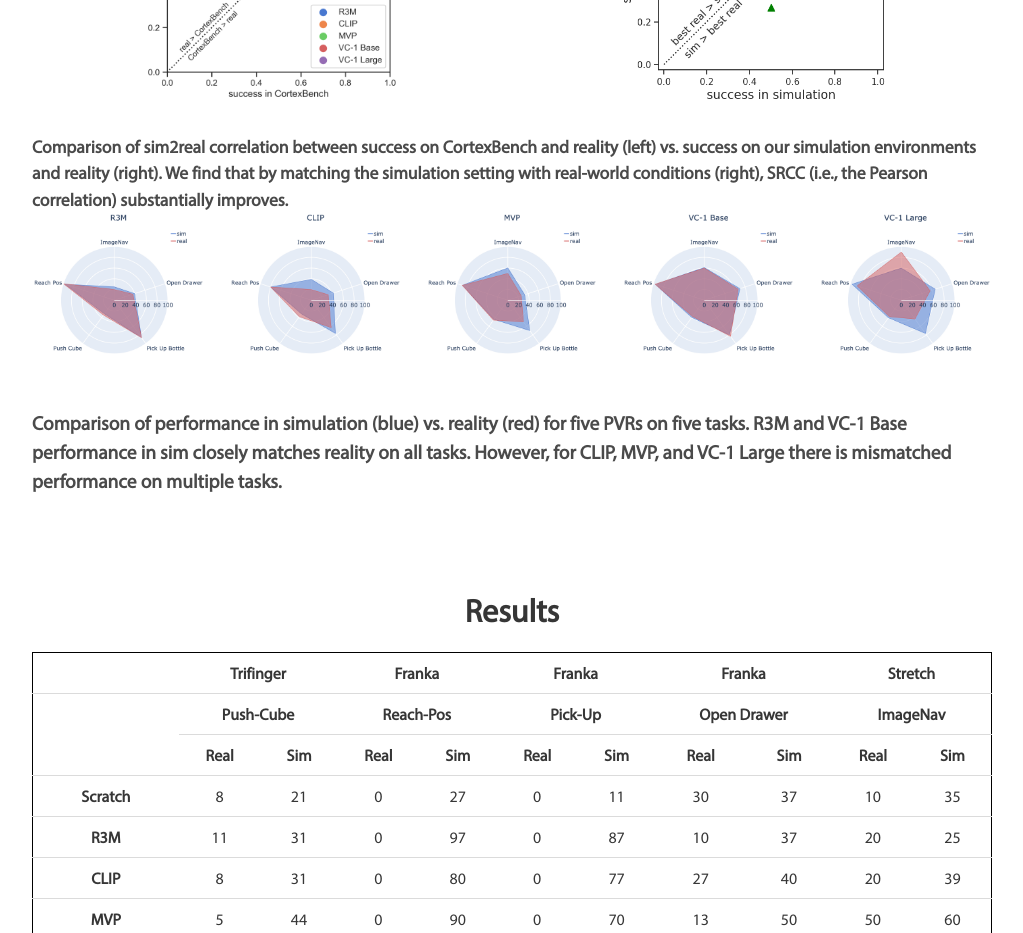
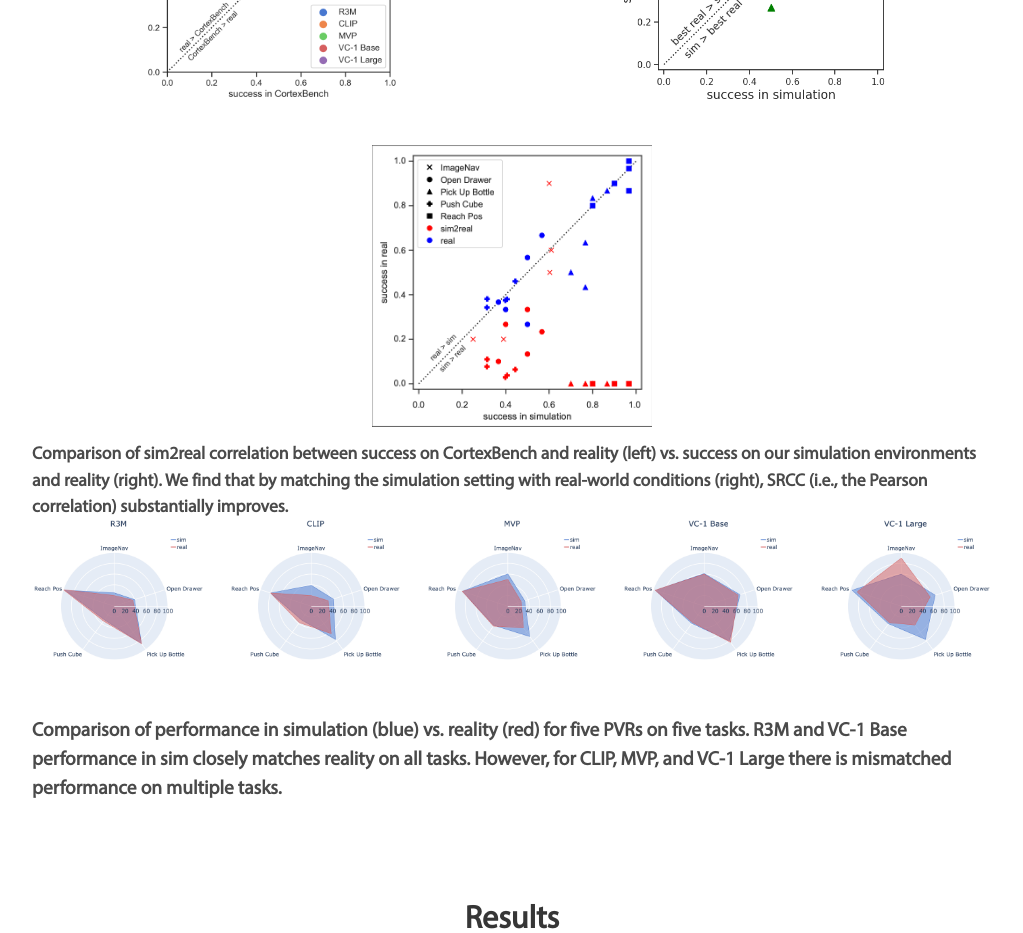
Before and after one commit to pvrs-sim2real/pvrs-sim2real.github.io, a plain HTML site: page index.html in a window 1280 px wide. Shown: the part 2400-3333 px from the top of the page, without its empty margins (128-1151 px from the left). Drawn offline with nearby package versions, Linux system fonts and the light colour scheme; some icons are missing; a web font is replaced by a local one.

Commit message:
new image

```diff
--- a/index.html
+++ b/index.html
@@ -196,6 +196,13 @@
                                 <img src="assets/images/srcc_all_tasks.png" class="interpolation-image" alt=""
                                     style="display: block; margin-left: auto; margin-right: auto" width="60%" />
                             </div>
+                        </div>
+                        <div class="rows is-centered">
+                            <div class="column has-text-centered">
+                                <img src="assets/images/sim2real.png" class="interpolation-image" alt=""
+                                    style="display: block; margin-left: auto; margin-right: auto" width="30%" />
+                            </div>
+
                         </div>
 
                         <span style="font-size: 110%">
```
Also changed, not shown: assets/images/sim2real.png (added), 3 other files.
